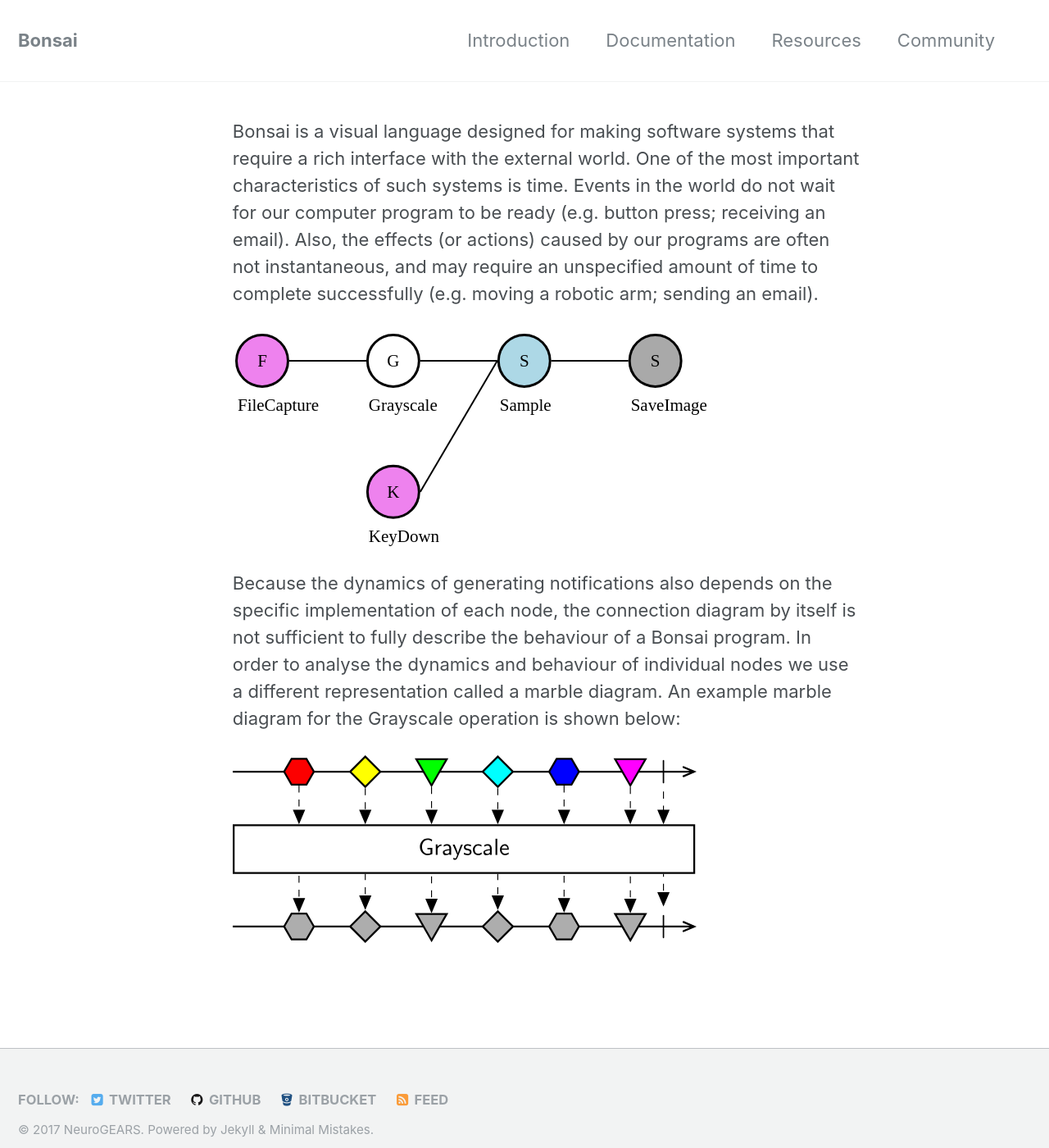
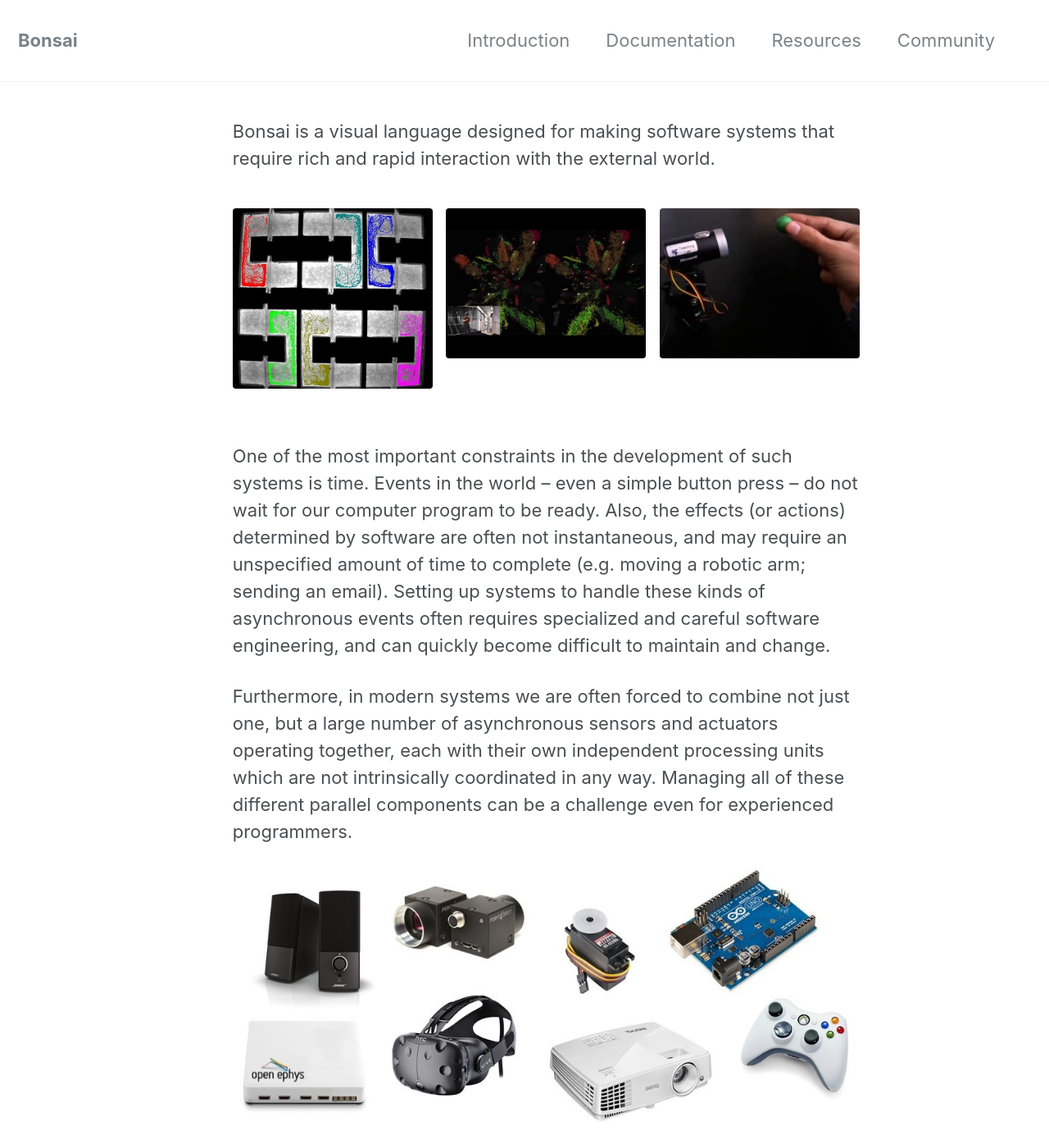
Before and after one commit to bonsai-rx/bonsai-rx.github.io, a Jekyll site: the page built from _pages/introduction.md, in a window 1280 px wide and 1400 px high. Shown: the whole window at 82% size. Built offline with Jekyll 4.4.1, drawn with Linux system fonts in a browser that asks for light colours; some of the changed text lies outside the part shown.

Commit message:
Revised draft of introduction page

```diff
--- a/_pages/introduction.md
+++ b/_pages/introduction.md
@@ -2,12 +2,64 @@
 layout: single
 permalink: /introduction/
 author_profile: false
+gallery:
+ - url: /assets/images/fishtracking.jpg
+   image_path: /assets/images/fishtracking-th.jpg
+   title: "Small animal tracking"
+ - url: https://www.youtube.com/watch?v=mJDV07ptQFk
+   image_path: /assets/images/vr-th.jpg
+   title: "Exploring Neural Data in VR"
+ - url: https://www.youtube.com/watch?v=srcqJXd6Vz4&t=12m30s
+   image_path: /assets/images/servoing-th.jpg
+   title: "Visual servoing"
 ---
 
-Bonsai is a visual language designed for making software systems that require a rich interface with the external world. One of the most important characteristics of such systems is time. Events in the world do not wait for our computer program to be ready (e.g. button press; receiving an email). Also, the effects (or actions) caused by our programs are often not instantaneous, and may require an unspecified amount of time to complete successfully (e.g. moving a robotic arm; sending an email).
+Bonsai is a visual language designed for making software systems that require rich and rapid interaction with the external world.
 
-![Example workflow]({{ site.baseurl }}/assets/images/sampleframe.svg)
+{% include gallery %}
 
-Because the dynamics of generating notifications also depends on the specific implementation of each node, the connection diagram by itself is not sufficient to fully describe the behaviour of a Bonsai program. In order to analyse the dynamics and behaviour of individual nodes we use a different representation called a marble diagram. An example marble diagram for the Grayscale operation is shown below:
+One of the most important constraints in the development of such systems is time. Events in the world -- even a simple button press -- do not wait for our computer program to be ready. Also, the effects (or actions) determined by software are often not instantaneous, and may require an unspecified amount of time to complete (e.g. moving a robotic arm; sending an email). Setting up systems to handle these kinds of asynchronous events often requires specialized and careful software engineering, and can quickly become difficult to maintain and change.
 
-![Grayscale operator]({{ site.baseurl }}/assets/images/grayscale.svg)
+Furthermore, in modern systems we are often forced to combine not just one, but a large number of asynchronous sensors and actuators operating together, each with their own independent processing units which are not intrinsically coordinated in any way. Managing all of these different parallel components can be a challenge even for experienced programmers.
+
+![Devices used in interactive systems](/assets/images/devices.jpg)
+
+The core philosophy behind Bonsai is to embrace the natural constraints of the problem, heterogeneous devices and asynchronous computation, and provide development tools and languages that make it easier to put together interactive systems.
+
+## A metaphor for asynchronous computation
+
+To do this, Bonsai makes use of a unified model for data streams: the observable sequence. Our favorite approach to explain what exactly is an observable sequence is to use a metaphor.
+
+Think about your favorite social networking service, and how your personal account works within that service. There are usually two main actions available. First, you can post text messages or share content such as pictures or videos. Second, you can follow other accounts so that you get notified whenever they send out their own messages. Very often users will post new messages in reaction to other posts they have just seen.
+
+Finally, user accounts can be terminated. The user can naturally close her own account, indicating there will be no more future posts, or the account can be terminated exceptionally by a moderator, perhaps due to a breach in the terms of service.
+
+Observable sequences behave in a very similar way to a social network account. They can be "followed", or rather subscribed to, so that its observers get notifications whenever there are new values available in the sequence. These notifications can be sent out at anytime, usually dependent on how specific data sources work. Also notifications can be sent out in reaction to other notifications.
+
+Imagine your webcam had its own user account, where it posted new images periodically from time to time. Other accounts could "follow" the camera in order to react whenever the camera posts a new image. For example, they could repost all the original images sent out from the camera, but in grayscale. Other accounts could follow both the camera and the keyboard, and aggregate or filter out posts from one depending on the notifications from the other.
+
+## The Bonsai visual language
+
+The Bonsai programming language manipulates such reactive networks explicitly using workflow diagrams where observable sequences are represented graphically as colored nodes. Nodes can be connected to other nodes, from left to right.
+
+![Example workflow](/assets/images/sampleframe.svg)
+
+By chaining networks of observable sequences in this way, it becomes possible to express very complex interactive systems in a surprisingly compact format. For example, the workflow above describes a system that saves a snapshot from a camera into a file whenever there is a key press.
+
+The essence of learning the Bonsai programming language is to master the art of composing arbitrarily complex interactive systems from elegant networks of simple operators. To get started, we have to go through the basic reactive operators, as well as some details of the Bonsai development environment, which are covered in the [Documentation](/docs/installation/) pages.
+
+## Marble diagrams
+
+To understand how this example works, however, we need not only the network of connections -- who follows who -- but also what are the rules for each operator to generate a notification. We use a different representation called a marble diagram to analyse the dynamics and behaviour of individual nodes. An example marble diagram for the `Grayscale` operation is shown below.
+
+![Grayscale operator](/assets/images/grayscale.svg)
+
+In a marble diagram, time is represented linearly from left to right. The timing of individual notifications is marked by the colored shapes which we call marbles. The `Grayscale` operation is represented by the white box. Arrows entering the box indicate that the operator was subscribing to, or "following", those notifications. Arrows leaving the box show notifications that are sent by the operator itself.
+
+The diagram makes clear that the `Grayscale` operator is reacting to each of the notifications from the camera by sending out new images where all color information has been removed. This is an example of an operator which simply transforms incoming values into a different form. However, there are other operators like `Sample` which can have slightly more interesting marble diagrams.
+
+![Sample operator](/assets/images/sample.svg)
+
+First, we can see from the connection diagram above that the `Sample` operator subscribes to two sequences: the result from `Grayscale` and also `KeyDown`. The marble diagram shows an hypothetical example of these two independent streams of notifications. `Grayscale` is sending out images periodically, following the camera. However, `KeyDown` sends out a notification only when there is a key press, which can happen at any moment, even in between image notifications.
+
+The diagram makes clear the behavior of `Sample`: it sends out the latest image that was received from `Grayscale` whenever there was a new key press. Marble diagrams are a useful tool to convey graphically the intuition of what a reactive operator is doing and will be used extensively throughout these pages.
```
Also changed, not shown: assets/images/devices.jpg (added), assets/images/fishtracking-th.jpg (added), assets/images/fishtracking.jpg (added), assets/images/sample.svg (added), assets/images/servoing-th.jpg (added), assets/images/vr-th.jpg (added).
